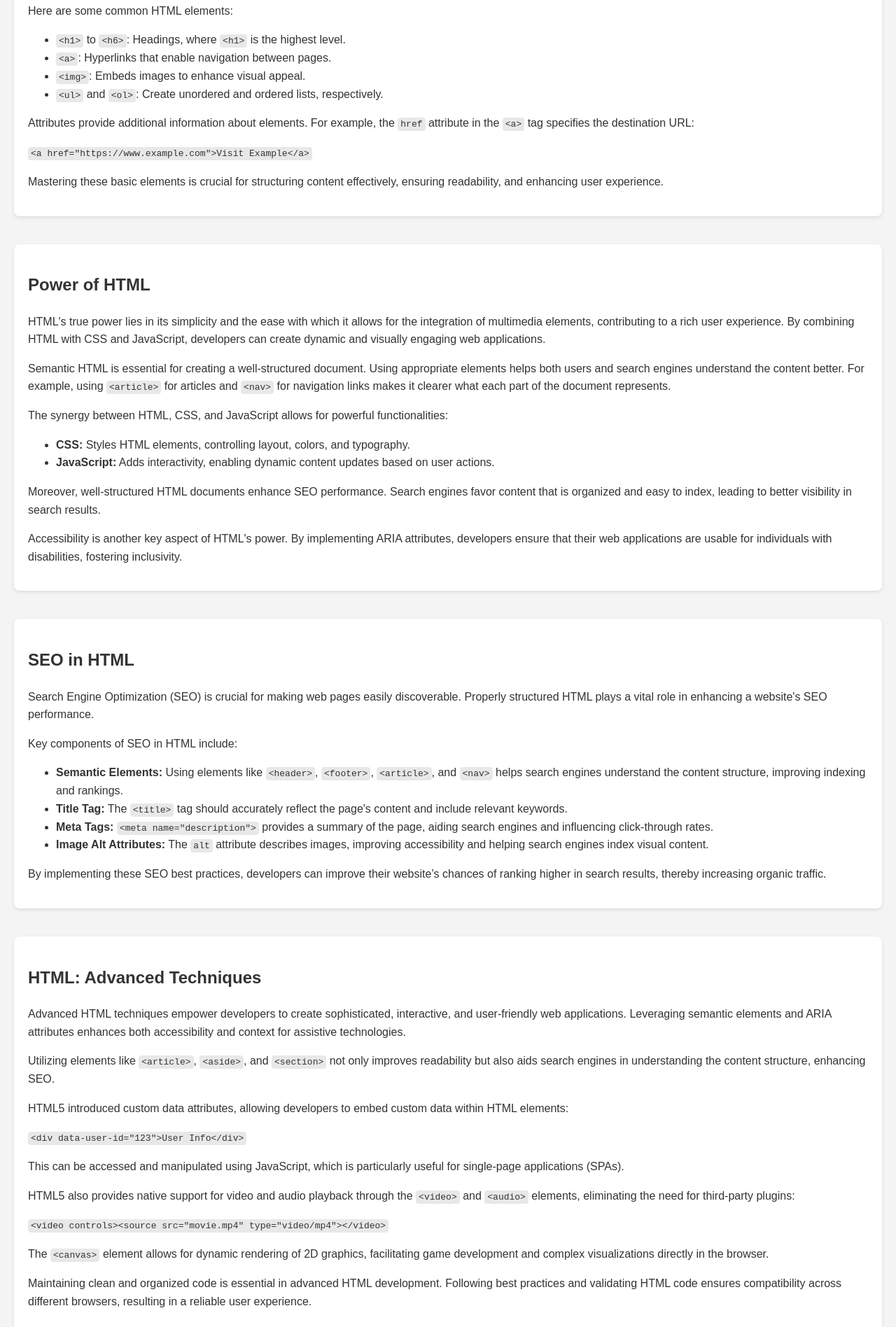
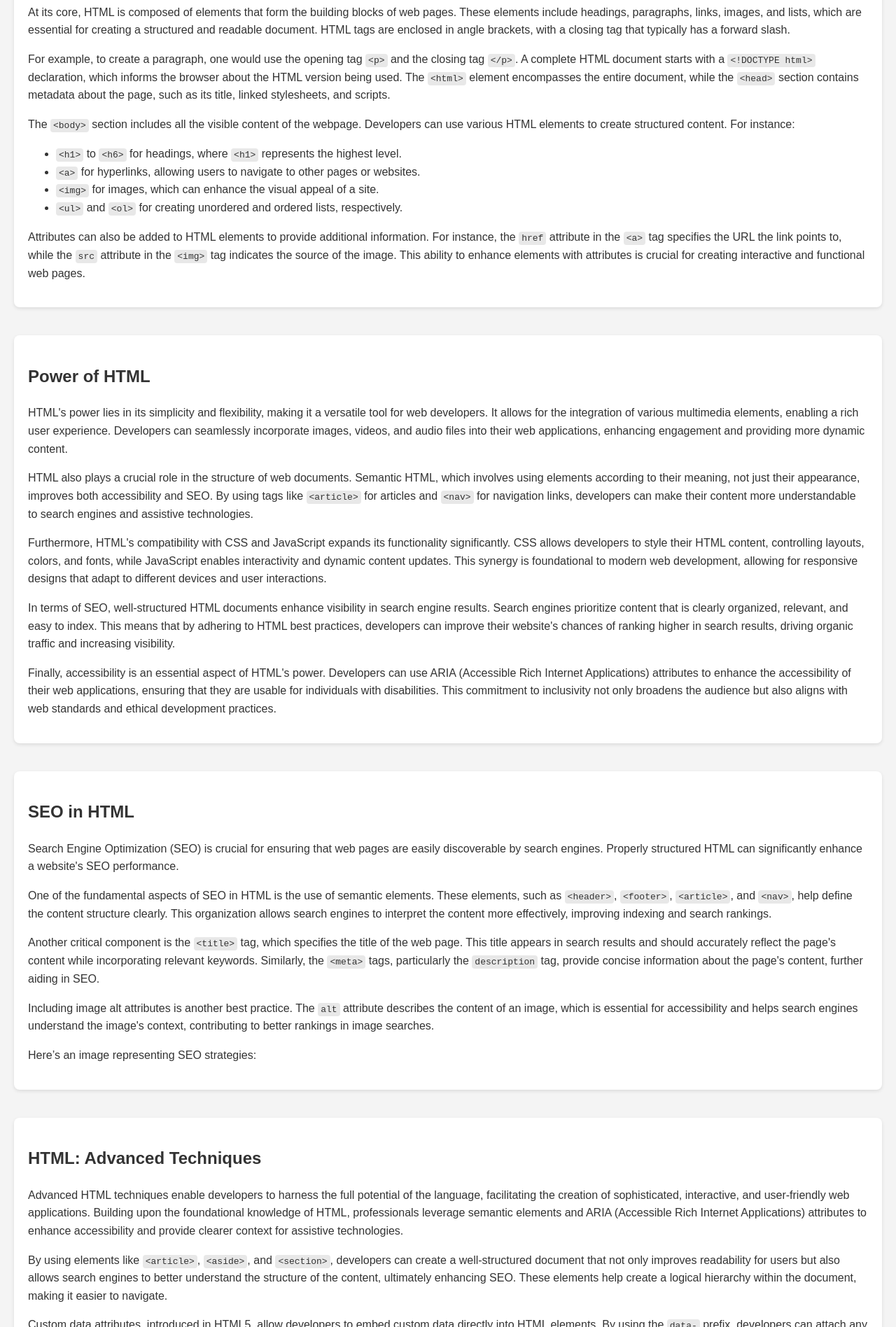
Before and after one commit to Tabish07860/About-HTML, a plain HTML site: page index.html in a window 1280 px wide. Shown: the part 904-2800 px from the top of the page at 70% size. Drawn offline with Linux system fonts and the light colour scheme.

Commit message:
Update index.html

```diff
--- a/index.html
+++ b/index.html
@@ -3,7 +3,7 @@
 <head>
     <meta charset="UTF-8">
     <meta name="viewport" content="width=device-width, initial-scale=1.0">
-
+    <link rel="shortcut icon" href="sticker,420x460-pad,420x460,f8f8f8.jpg" type="image/x-icon">
     <title>About HTML</title>
     <style>
         body {
@@ -27,6 +27,10 @@
             font-size: 3em;
             margin: 0;
             padding-left: 20px;
+        }
+        img {
+            height: 80px; /* Adjust height as needed */
+            margin-right: 20px; /* Space between image and title */
         }
         nav {
             margin: 10px 0;
@@ -59,6 +63,7 @@
 <body>
 
 <header>
+
     <h1>HTML</h1>
 </header>
 
@@ -73,67 +78,55 @@
 <main>
     <section id="history">
         <h2>HTML: History</h2>
-        <p>HTML (Hypertext Markup Language) was invented by Tim Berners-Lee in 1991, a revolutionary step in the evolution of the web. Initially designed to facilitate the sharing of documents among researchers, it provided a framework that allowed for the linking of information across different systems.</p>
-        <p>In 1995, HTML 2.0 was the first formal specification, bringing standardization and greater support for elements like forms. As the web grew, HTML evolved too, with HTML 3.2 introducing features such as tables and applets, making web pages richer and more interactive.</p>
-        <p>HTML 4.01, released in 1999, added support for CSS, enhancing visual presentation and layout capabilities. The introduction of elements like <code>&lt;div&gt;</code> and <code>&lt;span&gt;</code> allowed developers to create more complex designs and layouts.</p>
-        <p>The release of HTML5 in 2014 marked a significant shift, emphasizing not just new features but also the importance of semantic structure. Elements like <code>&lt;header&gt;</code>, <code>&lt;footer&gt;</code>, and <code>&lt;article&gt;</code> improved accessibility and SEO, while native support for multimedia changed the landscape of web development.</p>
-        <p>Today, HTML continues to evolve, ensuring compatibility with modern web standards and technologies, solidifying its role as the backbone of web content.</p>
+        <p>HTML (Hypertext Markup Language) is the foundational markup language for creating web pages. It was created by Tim Berners-Lee in 1991 while he was at CERN, the European Organization for Nuclear Research. The development of HTML was a pivotal moment in the history of the internet, as it provided a standard way to structure and present information online.</p>
+        <p>In its initial version, HTML allowed basic formatting of text, enabling researchers to link documents easily. The first formal specification of HTML, known as HTML 2.0, was published in November 1995. This standardization was critical as it provided a common framework that web developers could rely on, ensuring compatibility across different web browsers and systems.</p>
+        <p>As the web evolved, so did HTML. HTML 3.2 was released in 1997 and introduced new features such as tables, applets, and more complex forms. However, it was HTML 4.01, released in 1999, that significantly changed the landscape. This version added support for stylesheets and scripting, enhancing the visual and interactive capabilities of web pages. The introduction of the <code>&lt;div&gt;</code> and <code>&lt;span&gt;</code> elements allowed developers to create more sophisticated layouts and designs.</p>
+        <p>In 2014, HTML5 was finalized, representing a major leap forward. HTML5 introduced semantic elements, such as <code>&lt;header&gt;</code>, <code>&lt;footer&gt;</code>, <code>&lt;article&gt;</code>, and <code>&lt;section&gt;</code>, which improved content organization and accessibility. It also allowed native support for audio and video elements, enabling multimedia integration without relying on plugins like Flash, which had been widely used before. This was particularly important as mobile devices began to gain popularity, and users demanded rich media experiences on the go.</p>
+        <p>HTML5 also came with numerous APIs that enhanced web functionality. For instance, the Geolocation API allows web applications to access the user's location, while the Local Storage API provides a way to store data on the user's device, enhancing offline capabilities. These advancements have paved the way for developing robust, interactive web applications, blurring the lines between desktop and web applications.</p>
     </section>
 
     <section id="basics">
         <h2>HTML: Basics</h2>
-        <p>HTML is composed of elements that form the foundational building blocks of web pages. An HTML element consists of a start tag, content, and an end tag. For instance, a paragraph is defined with the <code>&lt;p&gt;</code> tag:</p>
-        <p><code>&lt;p&gt;This is a paragraph.&lt;/p&gt;</code></p>
-        <p>The overall structure of an HTML document includes a <code>&lt;!DOCTYPE html&gt;</code> declaration, followed by the <code>&lt;html&gt;</code> element which encompasses everything. Inside the <code>&lt;html&gt;</code> element, the <code>&lt;head&gt;</code> section contains metadata, including the document's title and links to stylesheets.</p>
-        <p>Here are some common HTML elements:</p>
+        <p>At its core, HTML is composed of elements that form the building blocks of web pages. These elements include headings, paragraphs, links, images, and lists, which are essential for creating a structured and readable document. HTML tags are enclosed in angle brackets, with a closing tag that typically has a forward slash.</p>
+        <p>For example, to create a paragraph, one would use the opening tag <code>&lt;p&gt;</code> and the closing tag <code>&lt;/p&gt;</code>. A complete HTML document starts with a <code>&lt;!DOCTYPE html&gt;</code> declaration, which informs the browser about the HTML version being used. The <code>&lt;html&gt;</code> element encompasses the entire document, while the <code>&lt;head&gt;</code> section contains metadata about the page, such as its title, linked stylesheets, and scripts.</p>
+        <p>The <code>&lt;body&gt;</code> section includes all the visible content of the webpage. Developers can use various HTML elements to create structured content. For instance:</p>
         <ul>
-            <li><code>&lt;h1&gt;</code> to <code>&lt;h6&gt;</code>: Headings, where <code>&lt;h1&gt;</code> is the highest level.</li>
-            <li><code>&lt;a&gt;</code>: Hyperlinks that enable navigation between pages.</li>
-            <li><code>&lt;img&gt;</code>: Embeds images to enhance visual appeal.</li>
-            <li><code>&lt;ul&gt;</code> and <code>&lt;ol&gt;</code>: Create unordered and ordered lists, respectively.</li>
+            <li><code>&lt;h1&gt;</code> to <code>&lt;h6&gt;</code> for headings, where <code>&lt;h1&gt;</code> represents the highest level.</li>
+            <li><code>&lt;a&gt;</code> for hyperlinks, allowing users to navigate to other pages or websites.</li>
+            <li><code>&lt;img&gt;</code> for images, which can enhance the visual appeal of a site.</li>
+            <li><code>&lt;ul&gt;</code> and <code>&lt;ol&gt;</code> for creating unordered and ordered lists, respectively.</li>
         </ul>
-        <p>Attributes provide additional information about elements. For example, the <code>href</code> attribute in the <code>&lt;a&gt;</code> tag specifies the destination URL:</p>
-        <p><code>&lt;a href="https://www.example.com"&gt;Visit Example&lt;/a&gt;</code></p>
-        <p>Mastering these basic elements is crucial for structuring content effectively, ensuring readability, and enhancing user experience.</p>
+        <p>Attributes can also be added to HTML elements to provide additional information. For instance, the <code>href</code> attribute in the <code>&lt;a&gt;</code> tag specifies the URL the link points to, while the <code>src</code> attribute in the <code>&lt;img&gt;</code> tag indicates the source of the image. This ability to enhance elements with attributes is crucial for creating interactive and functional web pages.</p>
     </section>
 
     <section id="power">
         <h2>Power of HTML</h2>
-        <p>HTML's true power lies in its simplicity and the ease with which it allows for the integration of multimedia elements, contributing to a rich user experience. By combining HTML with CSS and JavaScript, developers can create dynamic and visually engaging web applications.</p>
-        <p>Semantic HTML is essential for creating a well-structured document. Using appropriate elements helps both users and search engines understand the content better. For example, using <code>&lt;article&gt;</code> for articles and <code>&lt;nav&gt;</code> for navigation links makes it clearer what each part of the document represents.</p>
-        <p>The synergy between HTML, CSS, and JavaScript allows for powerful functionalities:</p>
-        <ul>
-            <li><strong>CSS:</strong> Styles HTML elements, controlling layout, colors, and typography.</li>
-            <li><strong>JavaScript:</strong> Adds interactivity, enabling dynamic content updates based on user actions.</li>
-        </ul>
-        <p>Moreover, well-structured HTML documents enhance SEO performance. Search engines favor content that is organized and easy to index, leading to better visibility in search results.</p>
-        <p>Accessibility is another key aspect of HTML's power. By implementing ARIA attributes, developers ensure that their web applications are usable for individuals with disabilities, fostering inclusivity.</p>
+        <p>HTML's power lies in its simplicity and flexibility, making it a versatile tool for web developers. It allows for the integration of various multimedia elements, enabling a rich user experience. Developers can seamlessly incorporate images, videos, and audio files into their web applications, enhancing engagement and providing more dynamic content.</p>
+        <p>HTML also plays a crucial role in the structure of web documents. Semantic HTML, which involves using elements according to their meaning, not just their appearance, improves both accessibility and SEO. By using tags like <code>&lt;article&gt;</code> for articles and <code>&lt;nav&gt;</code> for navigation links, developers can make their content more understandable to search engines and assistive technologies.</p>
+        <p>Furthermore, HTML's compatibility with CSS and JavaScript expands its functionality significantly. CSS allows developers to style their HTML content, controlling layouts, colors, and fonts, while JavaScript enables interactivity and dynamic content updates. This synergy is foundational to modern web development, allowing for responsive designs that adapt to different devices and user interactions.</p>
+        <p>In terms of SEO, well-structured HTML documents enhance visibility in search engine results. Search engines prioritize content that is clearly organized, relevant, and easy to index. This means that by adhering to HTML best practices, developers can improve their website's chances of ranking higher in search results, driving organic traffic and increasing visibility.</p>
+        <p>Finally, accessibility is an essential aspect of HTML's power. Developers can use ARIA (Accessible Rich Internet Applications) attributes to enhance the accessibility of their web applications, ensuring that they are usable for individuals with disabilities. This commitment to inclusivity not only broadens the audience but also aligns with web standards and ethical development practices.</p>
     </section>
 
     <section id="seo">
         <h2>SEO in HTML</h2>
-        <p>Search Engine Optimization (SEO) is crucial for making web pages easily discoverable. Properly structured HTML plays a vital role in enhancing a website's SEO performance.</p>
-        <p>Key components of SEO in HTML include:</p>
-        <ul>
-            <li><strong>Semantic Elements:</strong> Using elements like <code>&lt;header&gt;</code>, <code>&lt;footer&gt;</code>, <code>&lt;article&gt;</code>, and <code>&lt;nav&gt;</code> helps search engines understand the content structure, improving indexing and rankings.</li>
-            <li><strong>Title Tag:</strong> The <code>&lt;title&gt;</code> tag should accurately reflect the page's content and include relevant keywords.</li>
-            <li><strong>Meta Tags:</strong> <code>&lt;meta name="description"&gt;</code> provides a summary of the page, aiding search engines and influencing click-through rates.</li>
-            <li><strong>Image Alt Attributes:</strong> The <code>alt</code> attribute describes images, improving accessibility and helping search engines index visual content.</li>
-        </ul>
-        <p>By implementing these SEO best practices, developers can improve their website’s chances of ranking higher in search results, thereby increasing organic traffic.</p>
+        <p>Search Engine Optimization (SEO) is crucial for ensuring that web pages are easily discoverable by search engines. Properly structured HTML can significantly enhance a website's SEO performance.</p>
+        <p>One of the fundamental aspects of SEO in HTML is the use of semantic elements. These elements, such as <code>&lt;header&gt;</code>, <code>&lt;footer&gt;</code>, <code>&lt;article&gt;</code>, and <code>&lt;nav&gt;</code>, help define the content structure clearly. This organization allows search engines to interpret the content more effectively, improving indexing and search rankings.</p>
+        <p>Another critical component is the <code>&lt;title&gt;</code> tag, which specifies the title of the web page. This title appears in search results and should accurately reflect the page's content while incorporating relevant keywords. Similarly, the <code>&lt;meta&gt;</code> tags, particularly the <code>description</code> tag, provide concise information about the page's content, further aiding in SEO.</p>
+        <p>Including image alt attributes is another best practice. The <code>alt</code> attribute describes the content of an image, which is essential for accessibility and helps search engines understand the image's context, contributing to better rankings in image searches.</p>
+        <p>Here’s an image representing SEO strategies:</p>
+
     </section>
 
     <section id="advanced">
         <h2>HTML: Advanced Techniques</h2>
-        <p>Advanced HTML techniques empower developers to create sophisticated, interactive, and user-friendly web applications. Leveraging semantic elements and ARIA attributes enhances both accessibility and context for assistive technologies.</p>
-        <p>Utilizing elements like <code>&lt;article&gt;</code>, <code>&lt;aside&gt;</code>, and <code>&lt;section&gt;</code> not only improves readability but also aids search engines in understanding the content structure, enhancing SEO.</p>
-        <p>HTML5 introduced custom data attributes, allowing developers to embed custom data within HTML elements:</p>
-        <p><code>&lt;div data-user-id="123"&gt;User Info&lt;/div&gt;</code></p>
-        <p>This can be accessed and manipulated using JavaScript, which is particularly useful for single-page applications (SPAs).</p>
-        <p>HTML5 also provides native support for video and audio playback through the <code>&lt;video&gt;</code> and <code>&lt;audio&gt;</code> elements, eliminating the need for third-party plugins:</p>
-        <p><code>&lt;video controls&gt;&lt;source src="movie.mp4" type="video/mp4"&gt;&lt;/video&gt;</code></p>
-        <p>The <code>&lt;canvas&gt;</code> element allows for dynamic rendering of 2D graphics, facilitating game development and complex visualizations directly in the browser.</p>
-        <p>Maintaining clean and organized code is essential in advanced HTML development. Following best practices and validating HTML code ensures compatibility across different browsers, resulting in a reliable user experience.</p>
+        <p>Advanced HTML techniques enable developers to harness the full potential of the language, facilitating the creation of sophisticated, interactive, and user-friendly web applications. Building upon the foundational knowledge of HTML, professionals leverage semantic elements and ARIA (Accessible Rich Internet Applications) attributes to enhance accessibility and provide clearer context for assistive technologies.</p>
+        <p>By using elements like <code>&lt;article&gt;</code>, <code>&lt;aside&gt;</code>, and <code>&lt;section&gt;</code>, developers can create a well-structured document that not only improves readability for users but also allows search engines to better understand the structure of the content, ultimately enhancing SEO. These elements help create a logical hierarchy within the document, making it easier to navigate.</p>
+        <p>Custom data attributes, introduced in HTML5, allow developers to embed custom data directly into HTML elements. By using the <code>data-</code> prefix, developers can attach any additional information to an element, which can be accessed and manipulated with JavaScript. This capability is particularly useful for single-page applications (SPAs), where content is dynamically updated without reloading the page.</p>
+        <p>Furthermore, HTML5's multimedia features enable native support for video and audio playback. The <code>&lt;video&gt;</code> and <code>&lt;audio&gt;</code> elements allow developers to embed multimedia content directly into their web pages without the need for third-party plugins. These elements can be controlled with JavaScript to create custom players and interactive media experiences, enhancing user engagement.</p>
+        <p>The <code>&lt;canvas&gt;</code> element is another powerful feature of HTML5, allowing for dynamic, scriptable rendering of 2D shapes and bitmap images. This opens the door for complex graphics, animations, and even game development directly within the browser. Developers can use JavaScript to manipulate the canvas, creating interactive applications that respond to user input in real-time.</p>
+        <p>HTML5 APIs, such as the Geolocation API, enable developers to create location-aware applications, while the Local Storage API allows for the storage of user data within the browser. This is particularly useful for creating applications that can function offline, enhancing the user experience by allowing access to content even without an internet connection.</p>
+        <p>Lastly, maintaining clean and maintainable code is essential in advanced HTML development. Following best practices, such as using proper naming conventions and validating HTML code, ensures compatibility across different browsers and devices. This results in a more reliable and consistent user experience, which is vital in today’s diverse digital landscape.</p>
     </section>
 </main>
 
```
